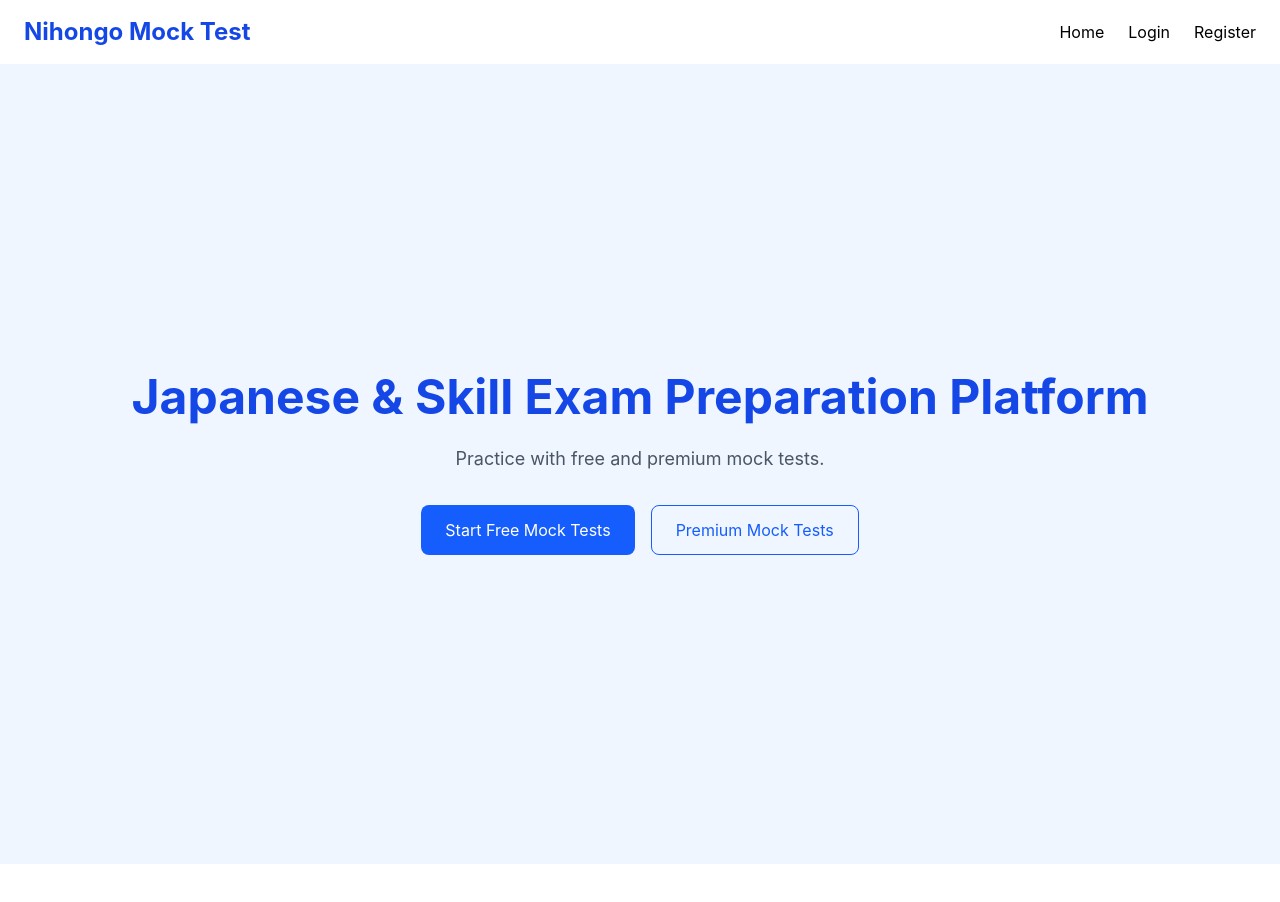
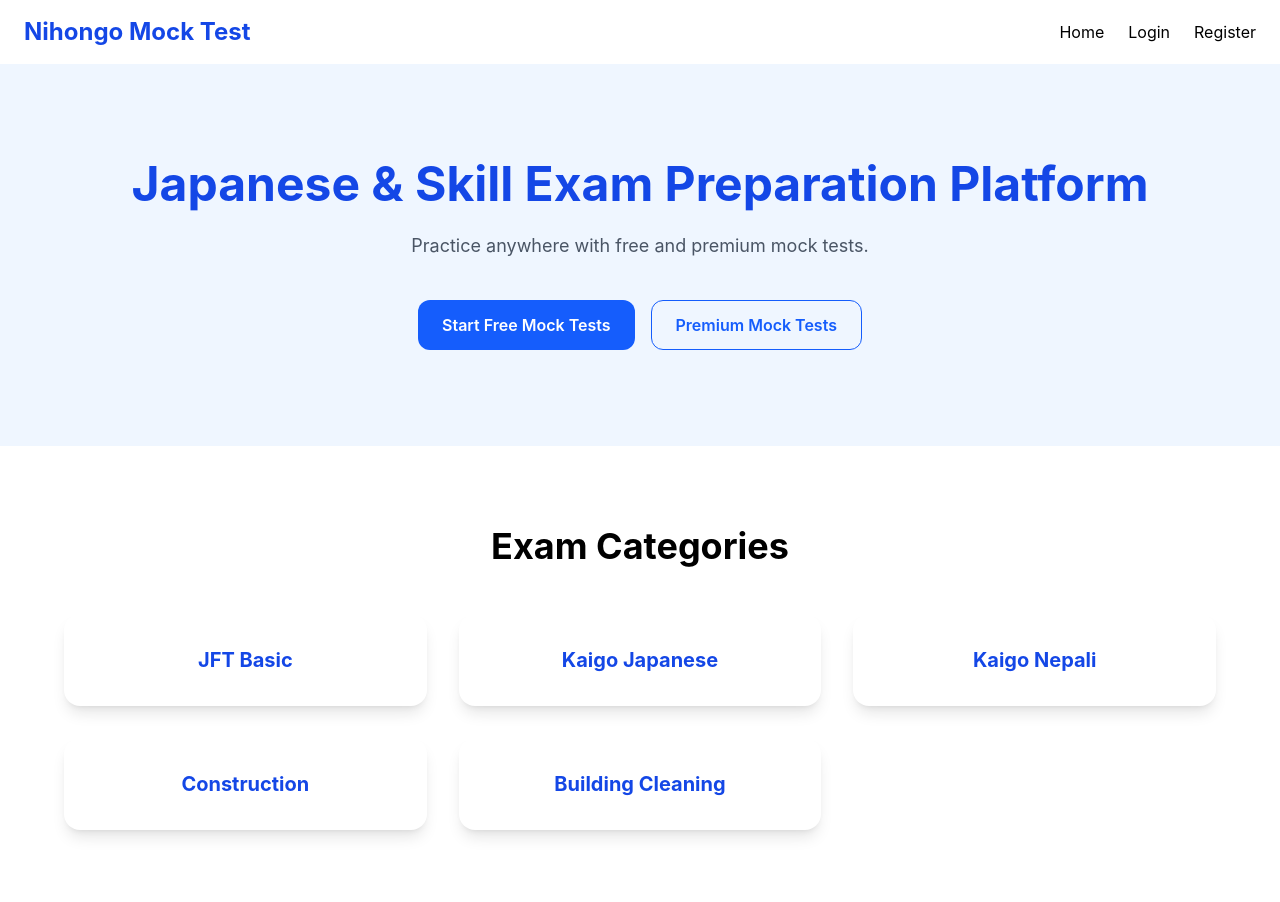
Before and after one commit to nmt-505/nihongo-mock-test, a React (Vite) app: page / in a window 1280 px wide. Shown: the top 902 px of the page. Before the commit the page ends 864 px from the top, so only its background shows below. Built offline with nearby package versions, Linux system fonts and the light colour scheme.

Commit message:
Completed professional homepage UI

```diff
--- /dev/null
+++ b/src/components/common/CategoryCard.jsx
@@ -0,0 +1,11 @@
+function CategoryCard({ title }) {
+  return (
+    <div className="bg-white rounded-2xl shadow-lg p-8 hover:shadow-xl transition cursor-pointer">
+      <h2 className="text-xl font-bold text-center text-blue-700">
+        {title}
+      </h2>
+    </div>
+  );
+}
+
+export default CategoryCard;
--- /dev/null
+++ b/src/components/ui/Button.jsx
@@ -0,0 +1,23 @@
+function Button({ text, onClick, variant = "primary" }) {
+  const base =
+    "px-6 py-3 rounded-xl font-semibold transition duration-300";
+
+  const styles = {
+    primary:
+      "bg-blue-600 text-white hover:bg-blue-700",
+
+    secondary:
+      "border border-blue-600 text-blue-600 hover:bg-blue-600 hover:text-white",
+  };
+
+  return (
+    <button
+      onClick={onClick}
+      className={`${base} ${styles[variant]}`}
+    >
+      {text}
+    </button>
+  );
+}
+
+export default Button;
--- /dev/null
+++ b/src/layouts/Footer.jsx
@@ -0,0 +1,21 @@
+function Footer() {
+  return (
+    <footer className="bg-blue-700 text-white py-8 mt-20">
+      <div className="text-center">
+        <h2 className="text-xl font-bold">
+          Nihongo Mock Test
+        </h2>
+
+        <p className="mt-2">
+          Japanese & Skill Exam Preparation Platform
+        </p>
+
+        <p className="mt-4 text-sm">
+          © 2026 All Rights Reserved
+        </p>
+      </div>
+    </footer>
+  );
+}
+
+export default Footer;
--- a/src/pages/Home.jsx
+++ b/src/pages/Home.jsx
@@ -1,31 +1,63 @@
 import Navbar from "../components/layout/Navbar";
+import Footer from "../components/layout/Footer";
+
+import Button from "../components/ui/Button";
+import CategoryCard from "../components/common/CategoryCard";
 
 function Home() {
+  const categories = [
+    "JFT Basic",
+    "Kaigo Japanese",
+    "Kaigo Nepali",
+    "Construction",
+    "Building Cleaning",
+  ];
+
   return (
     <>
       <Navbar />
 
-      <section className="bg-blue-50 min-h-screen flex items-center justify-center">
-        <div className="text-center">
+      <section className="bg-blue-50 py-24">
+        <div className="max-w-6xl mx-auto text-center">
+
           <h1 className="text-5xl font-bold text-blue-700">
             Japanese & Skill Exam Preparation Platform
           </h1>
 
-          <p className="mt-6 text-lg text-gray-600">
-            Practice with free and premium mock tests.
+          <p className="mt-6 text-gray-600 text-lg">
+            Practice anywhere with free and premium mock tests.
           </p>
 
-          <div className="mt-8 flex justify-center gap-4">
-            <button className="bg-blue-600 text-white px-6 py-3 rounded-lg hover:bg-blue-700">
-              Start Free Mock Tests
-            </button>
-
-            <button className="border border-blue-600 text-blue-600 px-6 py-3 rounded-lg hover:bg-blue-600 hover:text-white">
-              Premium Mock Tests
-            </button>
+          <div className="flex justify-center gap-4 mt-10">
+            <Button text="Start Free Mock Tests" />
+            <Button
+              text="Premium Mock Tests"
+              variant="secondary"
+            />
           </div>
         </div>
       </section>
+
+      <section className="max-w-6xl mx-auto py-20">
+
+        <h2 className="text-4xl font-bold text-center mb-12">
+          Exam Categories
+        </h2>
+
+        <div className="grid md:grid-cols-3 gap-8">
+
+          {categories.map((item) => (
+            <CategoryCard
+              key={item}
+              title={item}
+            />
+          ))}
+
+        </div>
+
+      </section>
+
+      <Footer />
     </>
   );
 }
```
